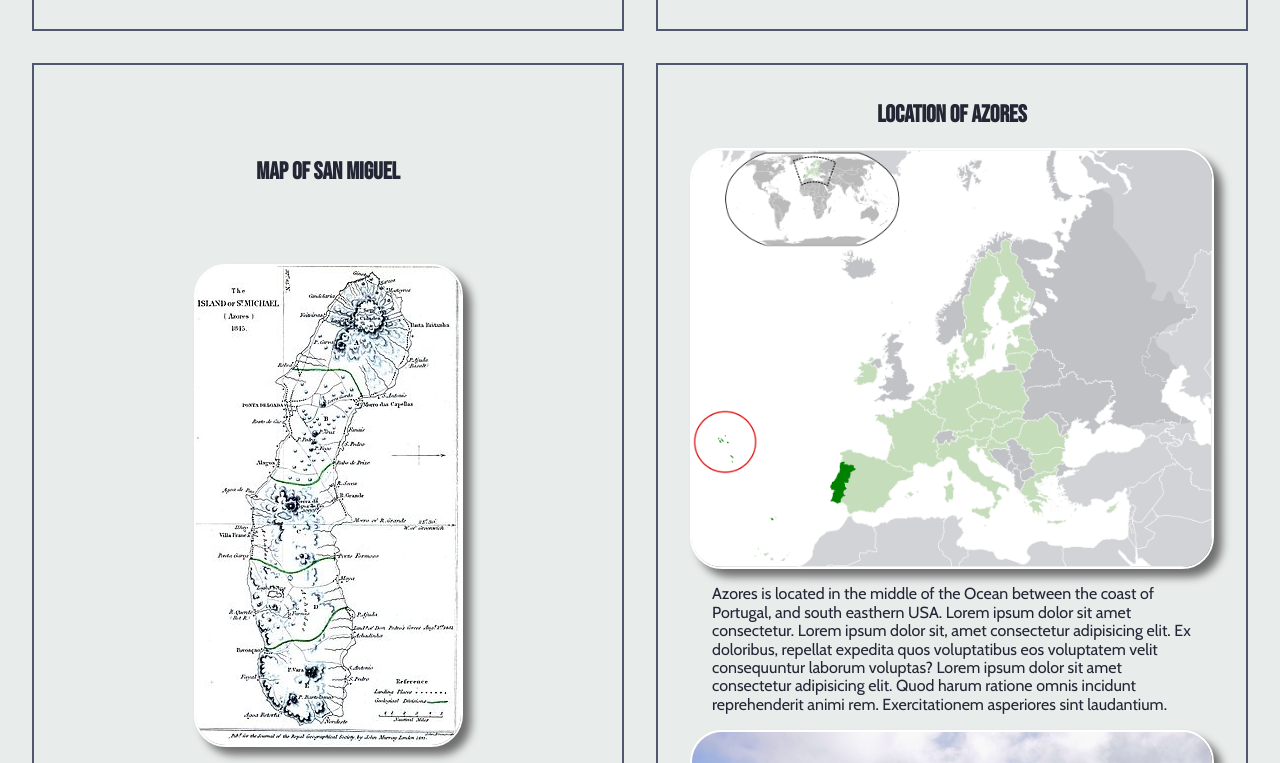
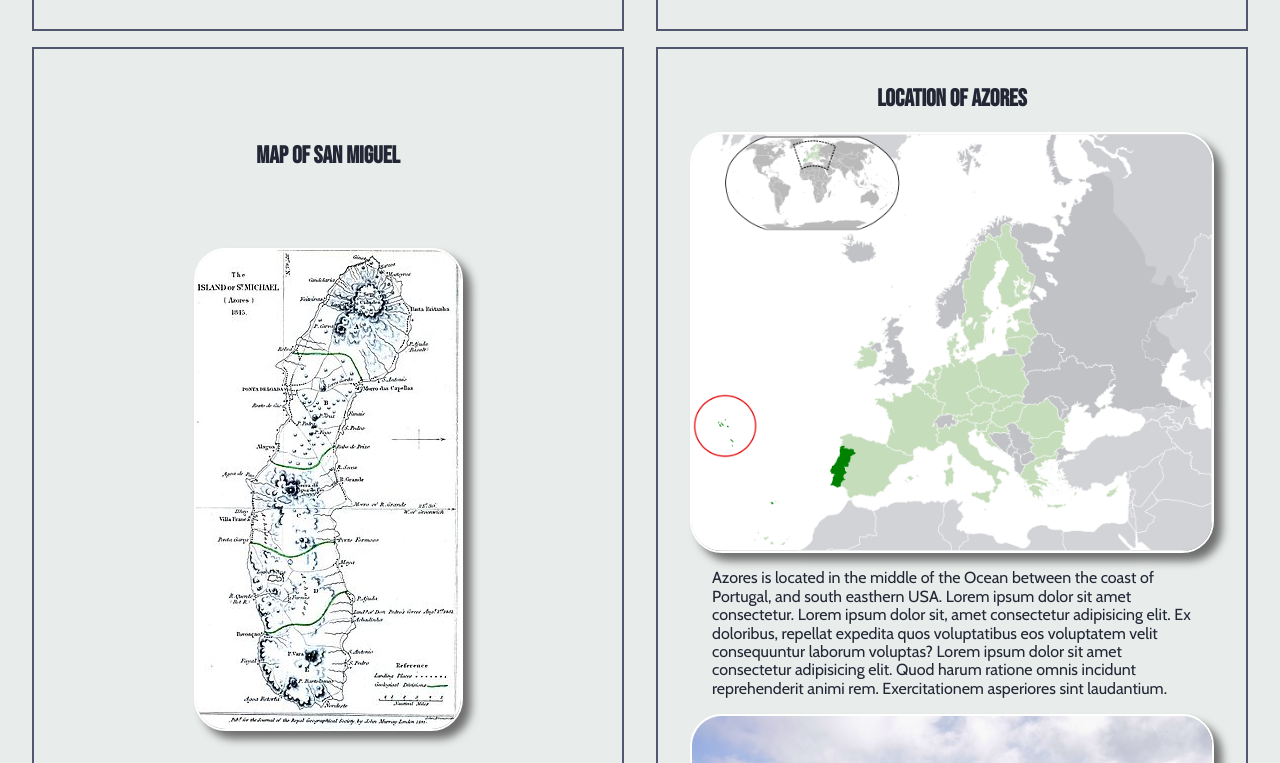
Before and after one commit to nstcuz/country-website, a plain HTML site: page explore.html in a window 1280 px wide. Shown: the part 716-1479 px from the top of the page. Drawn offline with nearby package versions, Linux system fonts and the light colour scheme.

Commit message:
fixed margin bottom on explore page

```diff
--- a/styles/style.css
+++ b/styles/style.css
@@ -345,6 +345,7 @@ caption {
     flex-direction: column;
     justify-content: space-evenly;
     align-items: center;
+    margin-bottom: -1rem;
 }
 
 .explore-item img {
```
